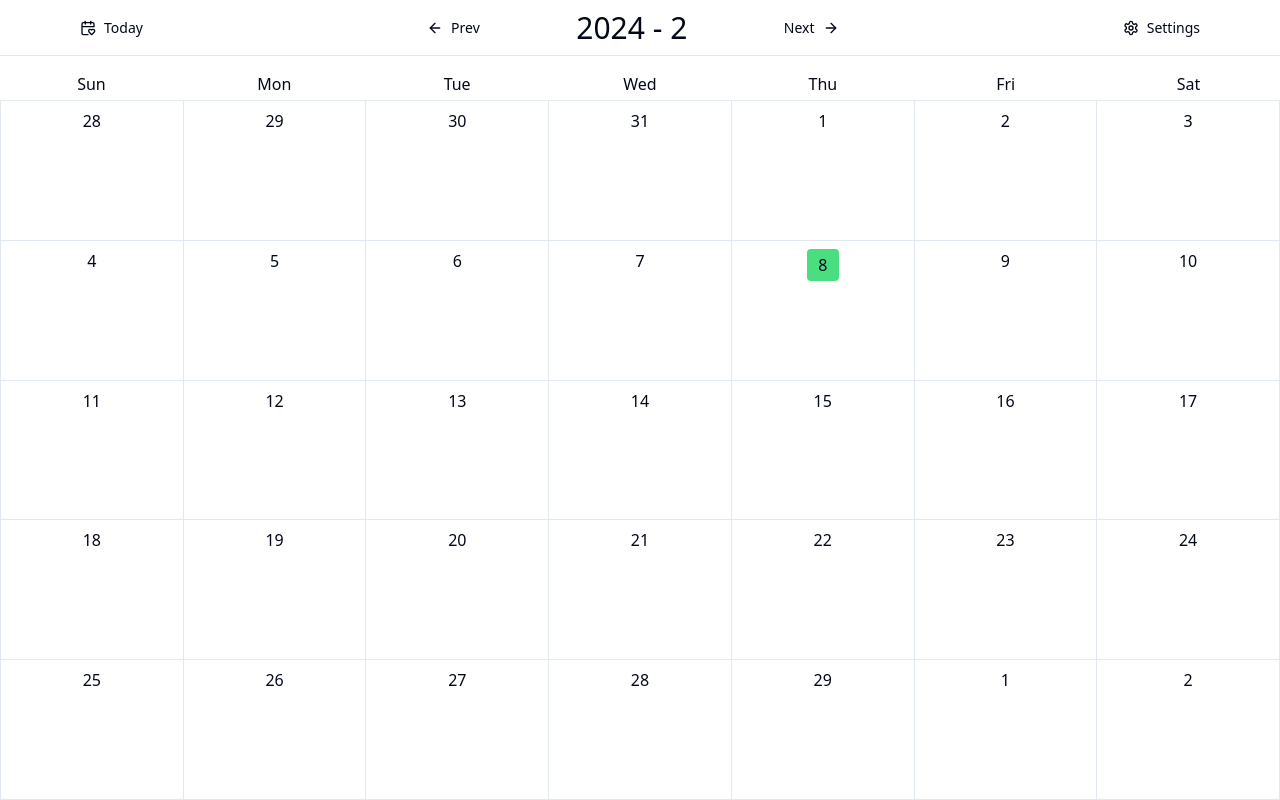
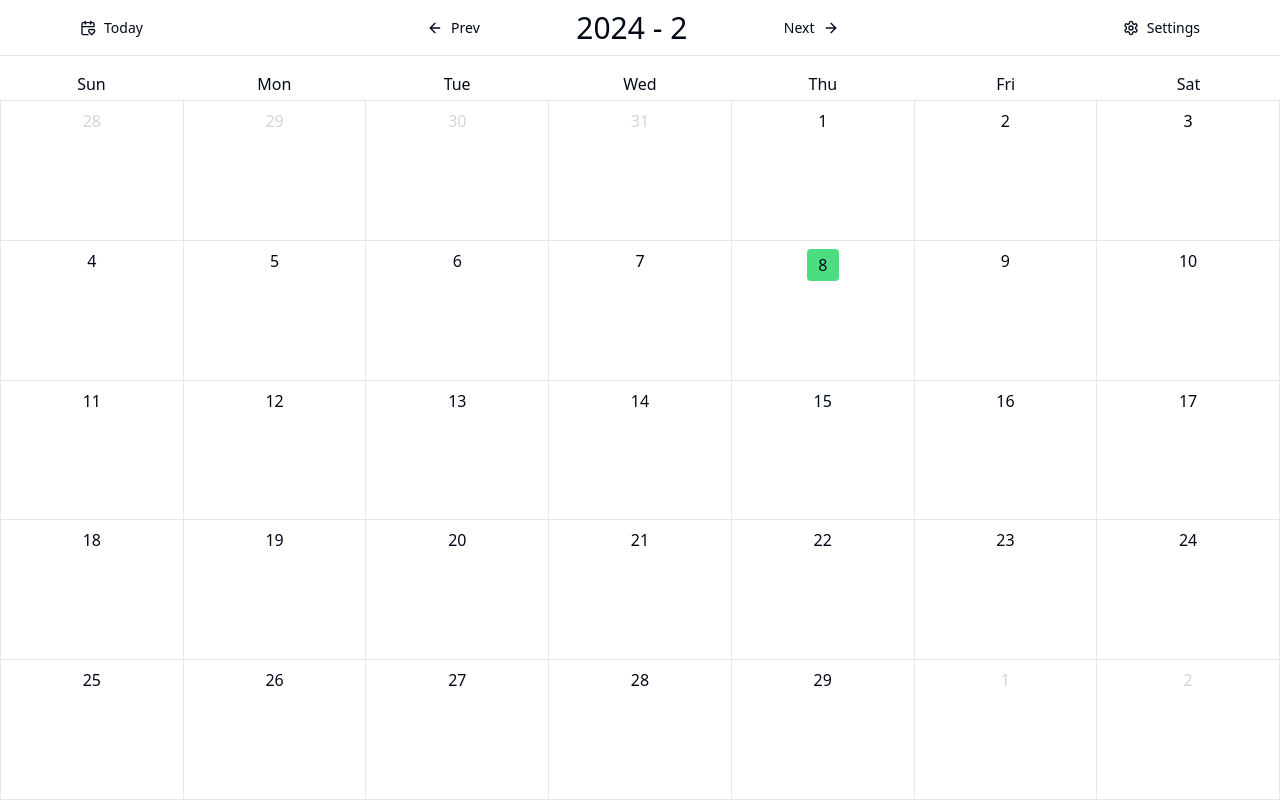
Before and after one commit to sitogi/calendar-memo, a React (Vite) app: page /month in a window 1280 px wide. Built offline with nearby package versions, Linux system fonts and the light colour scheme.

Commit message:
Make other month date colors gray

```diff
--- a/src/features/MonthCalendar/index.tsx
+++ b/src/features/MonthCalendar/index.tsx
@@ -77,18 +77,29 @@ export const MonthCalendar = (): JSX.Element => {
       </div>
       <div className="h-full grid grid-cols-7 grid-rows-auto-fill border-t border-l">
         {displayDates.map((date, index) => (
-          <Day key={index} date={date} />
+          <Day key={index} date={date} displayedMonth={month} />
         ))}
       </div>
     </div>
   );
 };
 
-const Day = ({ date }: { date: Date }): JSX.Element => {
+const Day = ({ date, displayedMonth }: { date: Date; displayedMonth: number }): JSX.Element => {
+  const isDisplayedMonthDate = date.getMonth() !== displayedMonth - 1;
+
   return (
     <div className={cn('h-full', 'border-b', 'border-r')}>
       <div className={cn('flex', 'items-center', 'justify-center', 'h-12')}>
-        <div className={cn('size-8', 'text-center', isToday(date) && 'bg-green-400 rounded p-1')}>{date.getDate()}</div>
+        <div
+          className={cn(
+            'size-8',
+            'text-center',
+            isToday(date) && 'bg-green-400 rounded p-1',
+            isDisplayedMonthDate && 'text-gray-300',
+          )}
+        >
+          {date.getDate()}
+        </div>
       </div>
     </div>
   );
```
